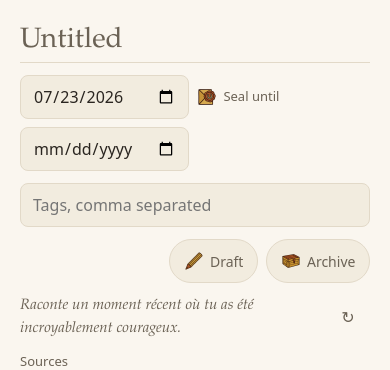
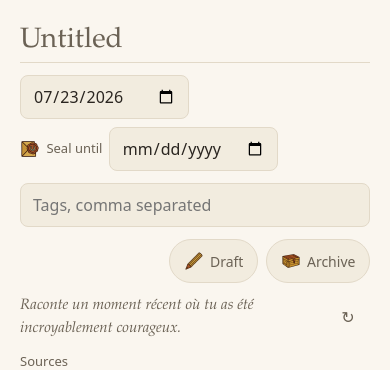
Before and after one commit to Choupatate/YetAnotherProject, a Flask app: page /new in a window 390 px wide. Shown: the part 120-490 px from the top of the page. Run offline with Flask 3, Linux system fonts and the light colour scheme; the visitor is signed in with stand-in values (Sample User, id 1); some libraries are stand-ins or nearby versions.

Commit message:
Fix seal-until field wrapping oddly on narrow viewports (#38)
* Add CSRF protection (F26)

The app is session-cookie-authenticated and publicly hosted on GitHub,
so a malicious page could otherwise submit forms/fetch() to a logged-in
user's own instance using their cookies automatically. Wires up
Flask-WTF's CSRFProtect, covering both native server-rendered forms
(hidden csrf_token field) and JSON API fetch() calls from JS (X-CSRFToken
header via a new csrf.js helper).

* Fix seal-until field wrapping oddly on narrow viewports

The date row wraps at mobile widths, but the "Seal until" label and its
date input were separate flex children, so the label stuck to the end
of the story-date line while its own (empty-looking) date input
orphaned itself alone on the next line. Grouping them in one flex
container makes them wrap together as a unit.

---------

Co-authored-by: Claude <noreply@anthropic.com>

```diff
--- a/app/static/css/main.css
+++ b/app/static/css/main.css
@@ -2060,12 +2060,20 @@ img.person-family__thumb {
   gap: 0.5rem;
 }
 
+.editor__unlock-group {
+  display: flex;
+  align-items: center;
+  flex-wrap: nowrap;
+  gap: 0.4rem;
+}
+
 .editor__unlock-label {
   display: inline-flex;
   align-items: center;
   font-family: var(--font-sans);
   font-size: 0.8125rem;
   color: var(--color-text-dim);
+  white-space: nowrap;
 }
 
 .editor__toolrow {
--- a/app/templates/editor.html
+++ b/app/templates/editor.html
@@ -18,11 +18,13 @@
   <div class="editor__date-row">
     <input class="editor__date" id="story-date" name="date" type="date"
            value="{{ story.date.isoformat() if story else today.isoformat() }}" required>
-    <label class="editor__unlock-label" for="story-unlock">
-      <img class="btn-icon" src="{{ url_for('static', filename='img/icon-seal.png') }}" alt="" width="20" height="20">Seal until
-    </label>
-    <input class="editor__unlock" id="story-unlock" name="unlock" type="date"
-           value="{{ story.unlock.isoformat() if story and story.unlock else '' }}">
+    <div class="editor__unlock-group">
+      <label class="editor__unlock-label" for="story-unlock">
+        <img class="btn-icon" src="{{ url_for('static', filename='img/icon-seal.png') }}" alt="" width="20" height="20">Seal until
+      </label>
+      <input class="editor__unlock" id="story-unlock" name="unlock" type="date"
+             value="{{ story.unlock.isoformat() if story and story.unlock else '' }}">
+    </div>
   </div>
   <input class="editor__tags" id="story-tags" name="tags" type="text"
          placeholder="Tags, comma separated"
```
